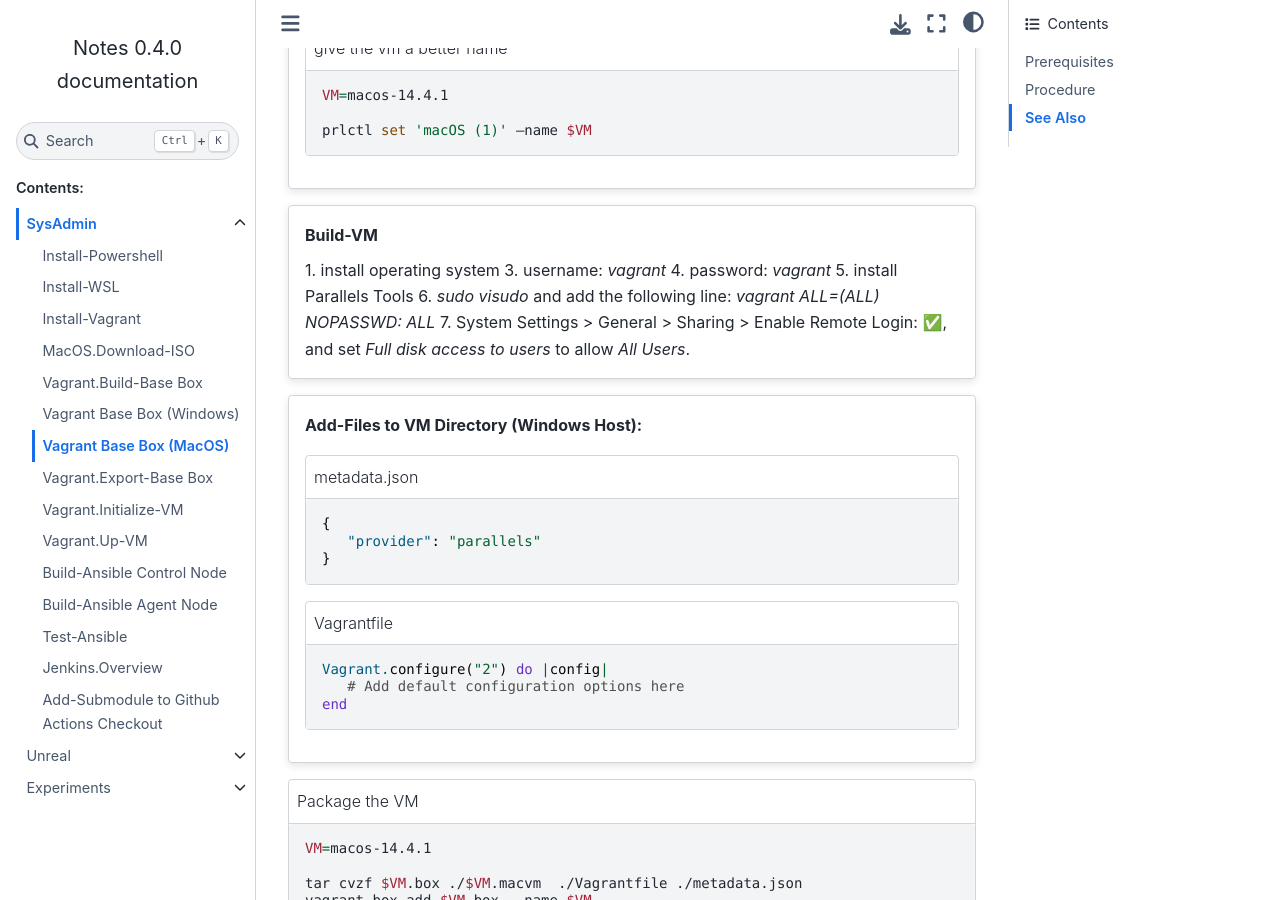
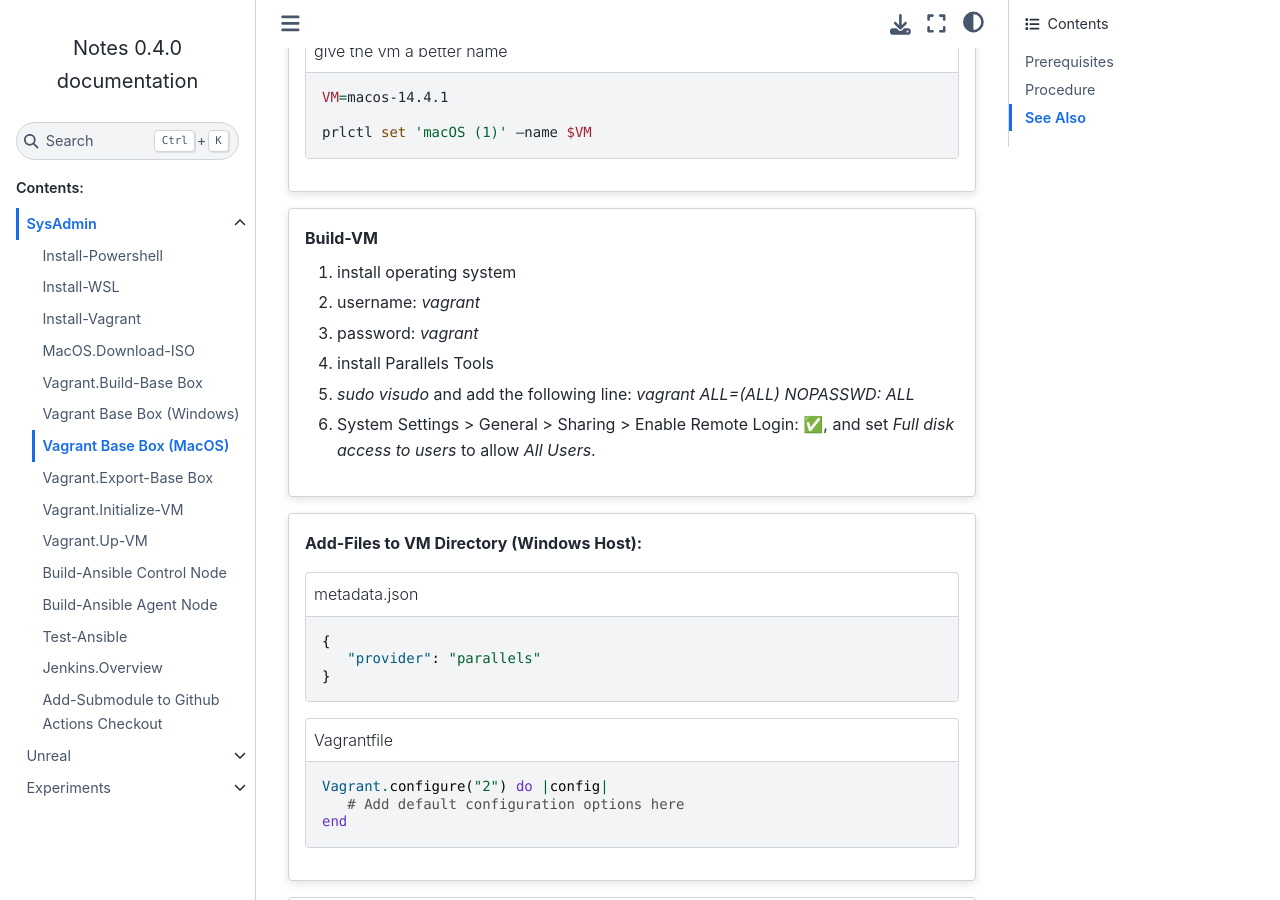
Before and after one commit to Liimurr/notes, a Sphinx documentation site: the page built from doc/src/Vagrant.Build-BaseBox_MacOS.rst, in a window 1280 px wide and 900 px high, scrolled down 1114 px. Built offline with Sphinx 7.4.7 and the Sphinx Book theme 1.1.4, drawn with Linux system fonts in a browser that asks for light colours; pages that are not in the unit, such as notebooks, are missing from menus; some of the changed text lies outside the part shown.

Commit message:
update macos instructions

```diff
--- a/doc/src/Vagrant.Build-BaseBox_MacOS.rst
+++ b/doc/src/Vagrant.Build-BaseBox_MacOS.rst
@@ -55,11 +56,11 @@
 .. card:: Build-VM
 
    1. install operating system
-   3. username: `vagrant`
-   4. password: `vagrant`
-   5. install Parallels Tools
-   6. `sudo visudo` and add the following line: `vagrant ALL=(ALL) NOPASSWD: ALL`
-   7. System Settings > General > Sharing > Enable Remote Login: ✅, and set `Full disk access to users` to allow `All Users`.
+   2. username: `vagrant`
+   3. password: `vagrant`
+   4. install Parallels Tools
+   5. `sudo visudo` and add the following line: `vagrant ALL=(ALL) NOPASSWD: ALL`
+   6. System Settings > General > Sharing > Enable Remote Login: ✅, and set `Full disk access to users` to allow `All Users`.
 
 .. card:: Add-Files to VM Directory (Windows Host):
 
```
Also changed, not shown: other parts of doc/src/Vagrant.Build-BaseBox_MacOS.rst (+2 -1 lines).
